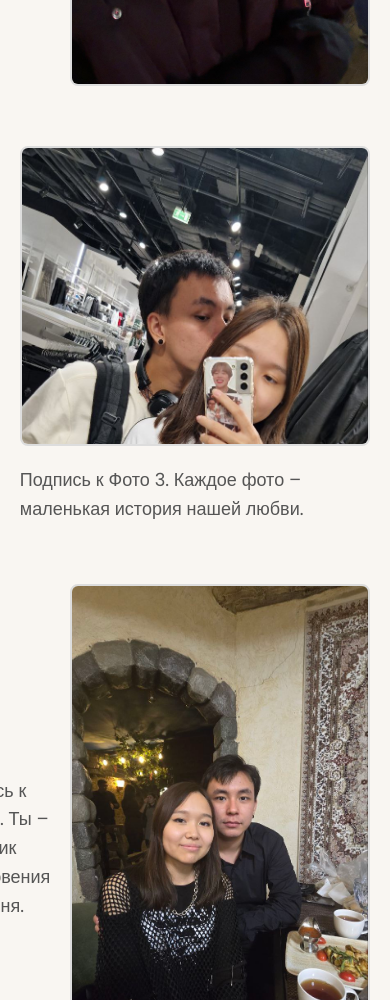
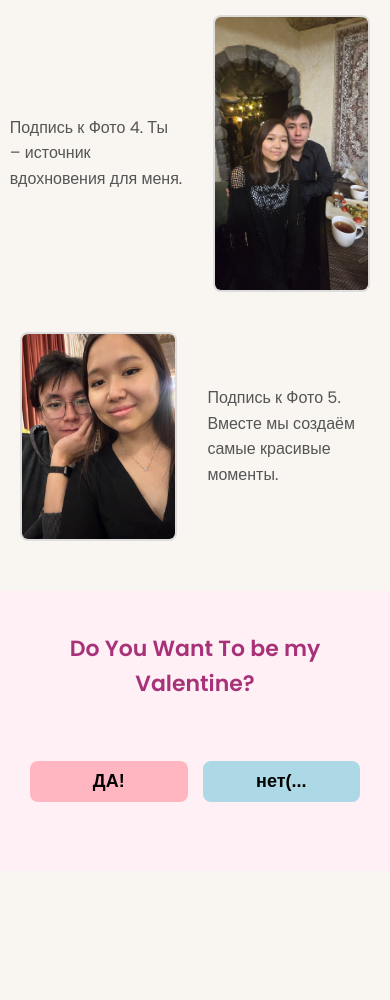
Before and after one commit to Daniyabi/Daniyabi.github.io, a plain HTML site: page index.html in a window 390 px wide. Shown: the part 1000-2000 px from the top of the page. After the commit the page ends 1871 px from the top, so only its background shows below. Drawn offline with Linux system fonts and the light colour scheme.

Commit message:
Update index.html

```diff
--- a/index.html
+++ b/index.html
@@ -166,12 +166,47 @@
       }
     }
 
+    /* Адаптивность для смартфонов: сохраняем горизонтальный (ряд) макет */
     @media (max-width: 600px) {
+      .header-banner {
+        height: 150px;
+      }
+      .arc-text text {
+        font-size: 20px;
+      }
       .photo-container {
         width: 95%;
+        gap: 20px;
       }
+      /* Сохраняем горизонтальное расположение элементов в ряду */
       .photo-row {
-        flex-direction: column;
+        flex-direction: row;
+        text-align: left;
+      }
+      .photo-row:nth-child(even) {
+        flex-direction: row-reverse;
+      }
+      /* Уменьшаем размеры фото и отводим им процентное пространство */
+      .photo {
+        flex: 0 0 45%;
+      }
+      .caption {
+        flex: 1 0 55%;
+        font-size: 16px;
+        padding: 10px;
+      }
+      .valentine-message {
+        font-size: 22px;
+      }
+      .button-container {
+        flex-direction: row;
+        gap: 15px;
+      }
+      .button-container button {
+        width: 45%;
+        margin: 0;
+        font-size: 18px;
+        padding: 10px;
       }
     }
   </style>
```
